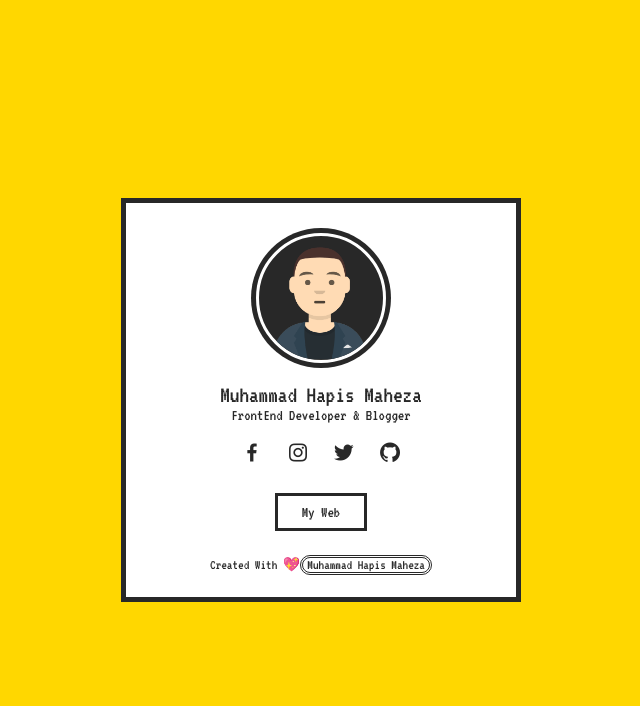
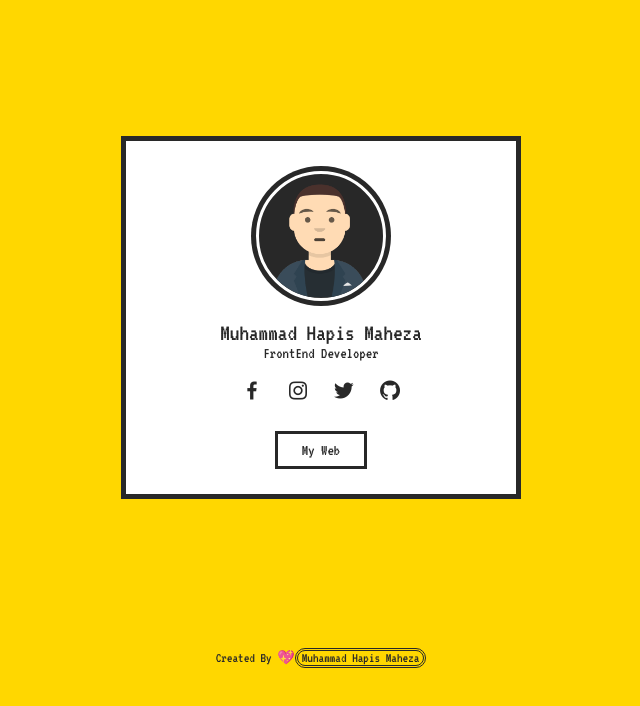
Before and after one commit to muhammadhapismahezaa/profile-card, a plain HTML site: page index.html in a window 1280 px wide. Shown: the whole page, without its empty margins (319-959 px from the left). Drawn offline with nearby package versions, Linux system fonts and the light colour scheme.

Commit message:
merubah footer

```diff
--- a/assets/css/style.css
+++ b/assets/css/style.css
@@ -11,6 +11,7 @@ body {
   display: flex;
   align-items: center;
   justify-content: center;
+  flex-direction: column;
   background-color: gold;
   height: 100vh;
 }
@@ -137,21 +138,21 @@ body {
     padding: 6px 20px;
   }
 
-  .footer p a {
+  footer p a {
     font-size: 10px;
   }
 }
 
-.footer {
-  margin: 25px 0 0 0;
+footer {
+  margin: 150px 0 0 0;
 }
 
-.footer p {
+footer p {
   font-size: 14px;
   color: #282828;
 }
 
-.footer p a {
+footer p a {
   padding: 0 4px;
   text-decoration: none;
   color: #282828;
@@ -160,7 +161,7 @@ body {
   transition: all 0.5s ease;
 }
 
-.footer p a:hover {
+footer p a:hover {
   background-color: #282828;
   color: #fff;
 }
--- a/index.html
+++ b/index.html
@@ -33,7 +33,7 @@
       </section>
       <section class="text-data">
         <span class="name">Muhammad Hapis Maheza</span>
-        <span class="job">FrontEnd Developer & Blogger</span>
+        <span class="job">FrontEnd Developer</span>
       </section>
       <section class="media-buttons">
         <a
@@ -70,9 +70,9 @@
           <a href="assets/portfolio/index.html" class="button-link">My Web</a>
         </button>
       </section>
-      <section class="footer">
-        <p>Created With 💖<a href="https://instagram.com/muhammad.hapis.maheza" target="_blank">Muhammad Hapis Maheza</a></p>
-      </section>
     </main>
+    <footer>
+      <p>Created By 💖<a href="https://instagram.com/muhammad.hapis.maheza" target="_blank">Muhammad Hapis Maheza</a></p>
+    </footer>
   </body>
 </html>
```
